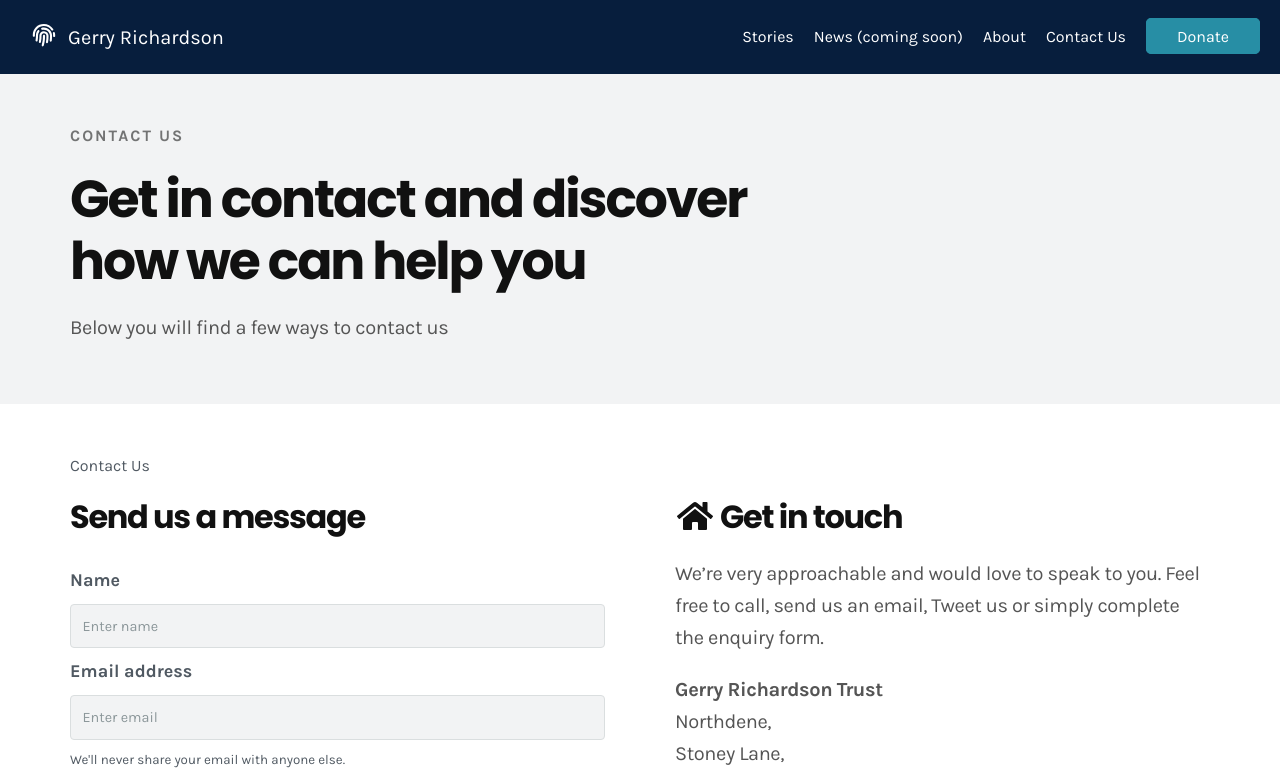
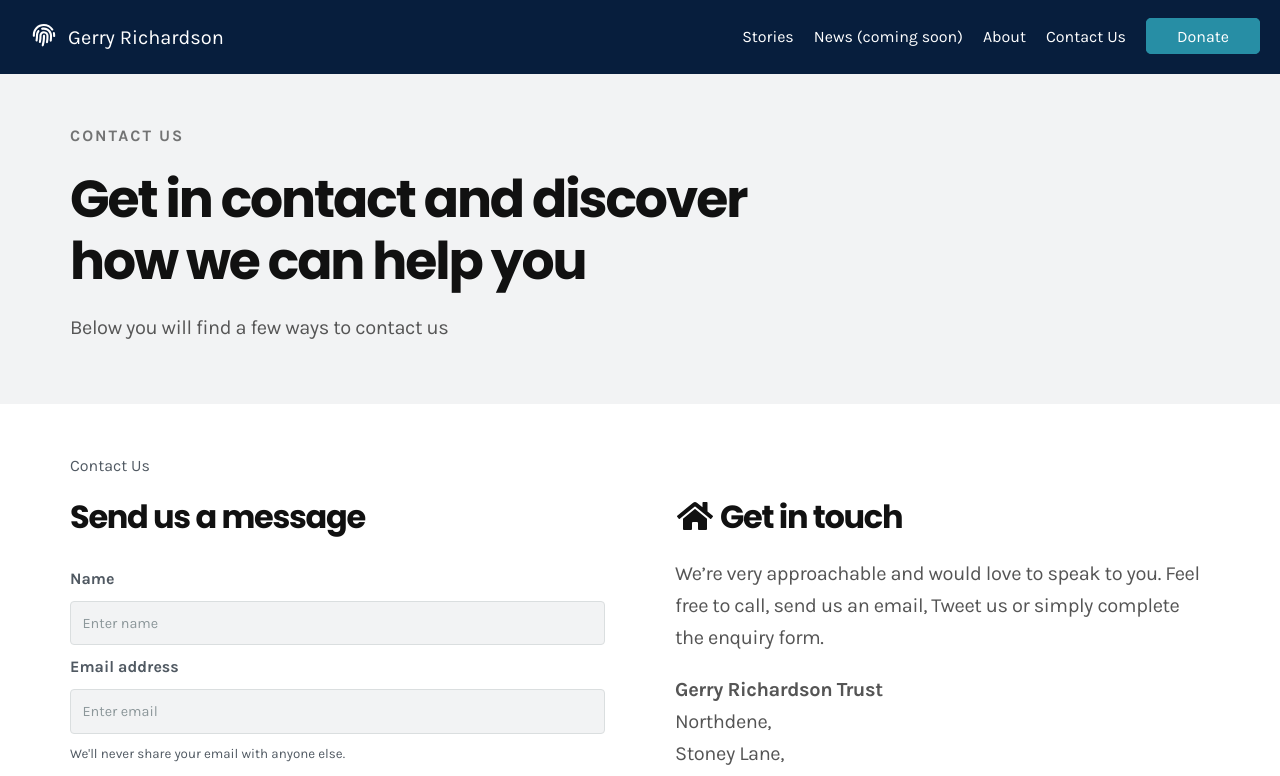
Before and after one commit to tuppers360/gerry-trust, a Next.js app: page /contact in a window 1280 px wide. Shown: the top 776 px of the page. Built offline with nearby package versions, Linux system fonts and the light colour scheme.

Commit message:
change label font size for forms accross site

```diff
--- a/components/applicationform/application-form.module.scss
+++ b/components/applicationform/application-form.module.scss
@@ -10,7 +10,6 @@
   }
 
   .form_label {
-    font-size: 1.125rem;
     font-weight: 600;
     margin: 0;
   }
--- a/components/contactform/contactform.module.scss
+++ b/components/contactform/contactform.module.scss
@@ -10,7 +10,6 @@
   }
 
   .form_label {
-    font-size: 1.125rem;
     font-weight: 600;
     margin: 0;
   }
```
